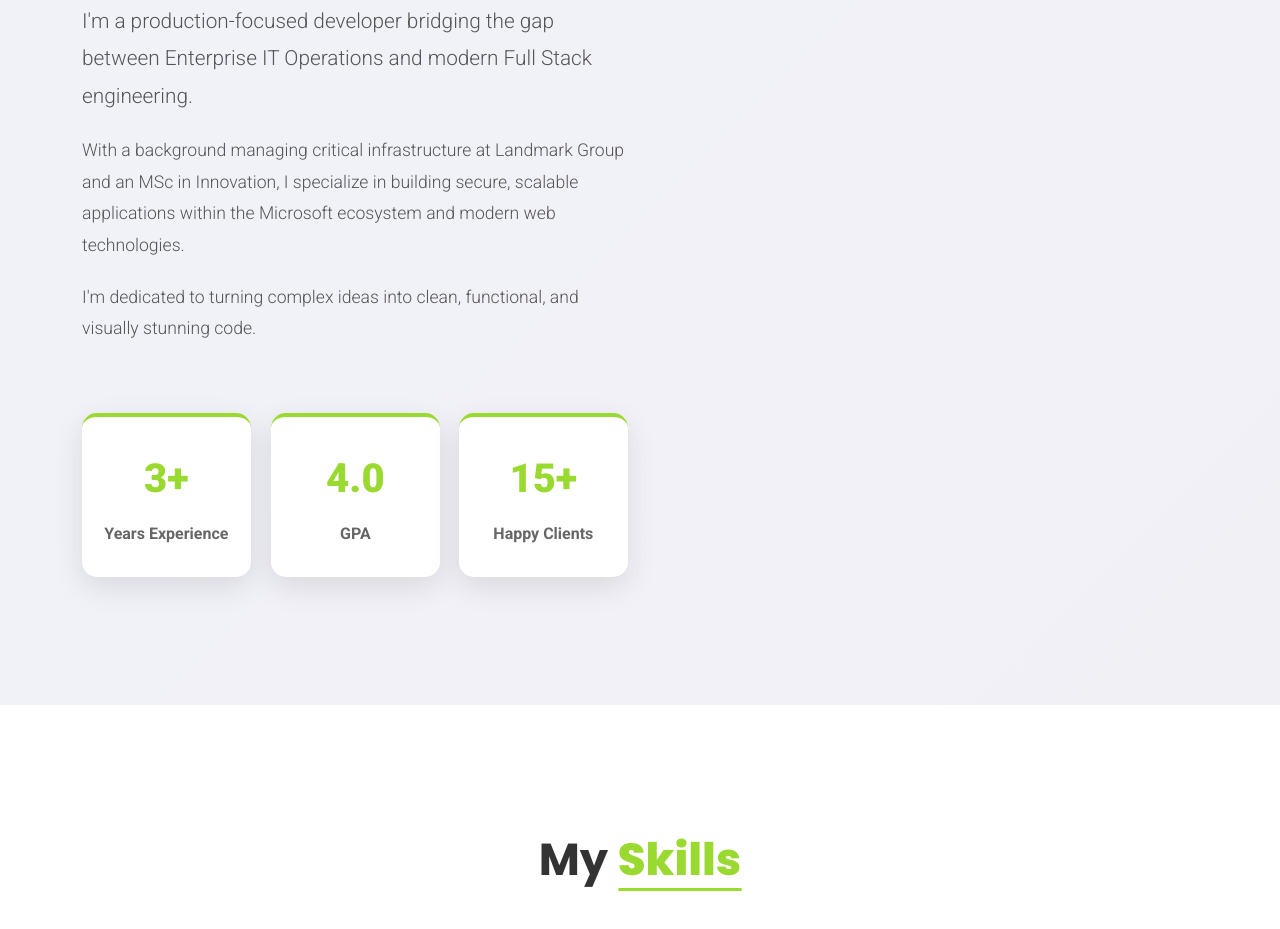
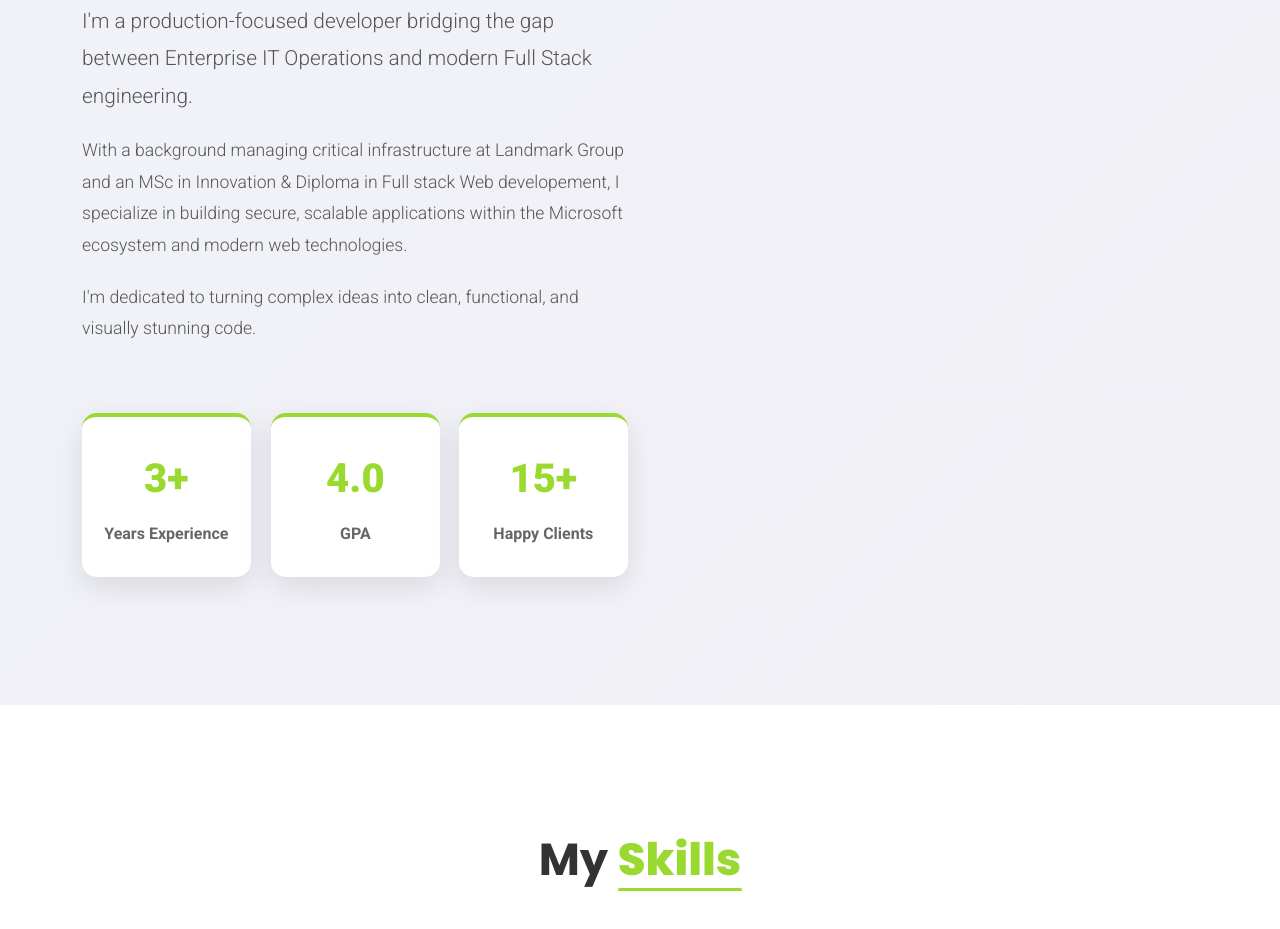
Before and after one commit to mohamedmahroofa/portfolio, a website built with Vite: page index.html in a window 1280 px wide. Shown: the part 1127-2056 px from the top of the page. Built offline with nearby package versions, Linux system fonts and the light colour scheme.

Commit message:
Edited the About me seciton once again.

```diff
--- a/index.html
+++ b/index.html
@@ -73,7 +73,7 @@
                         </p>
                         <p>
                             With a background managing critical infrastructure at Landmark Group and an MSc in
-                            Innovation, I specialize in building secure, scalable applications within the Microsoft
+                            Innovation & Diploma in Full stack Web developement, I specialize in building secure, scalable applications within the Microsoft
                             ecosystem and modern web technologies.
                         </p>
                         <p>
```
